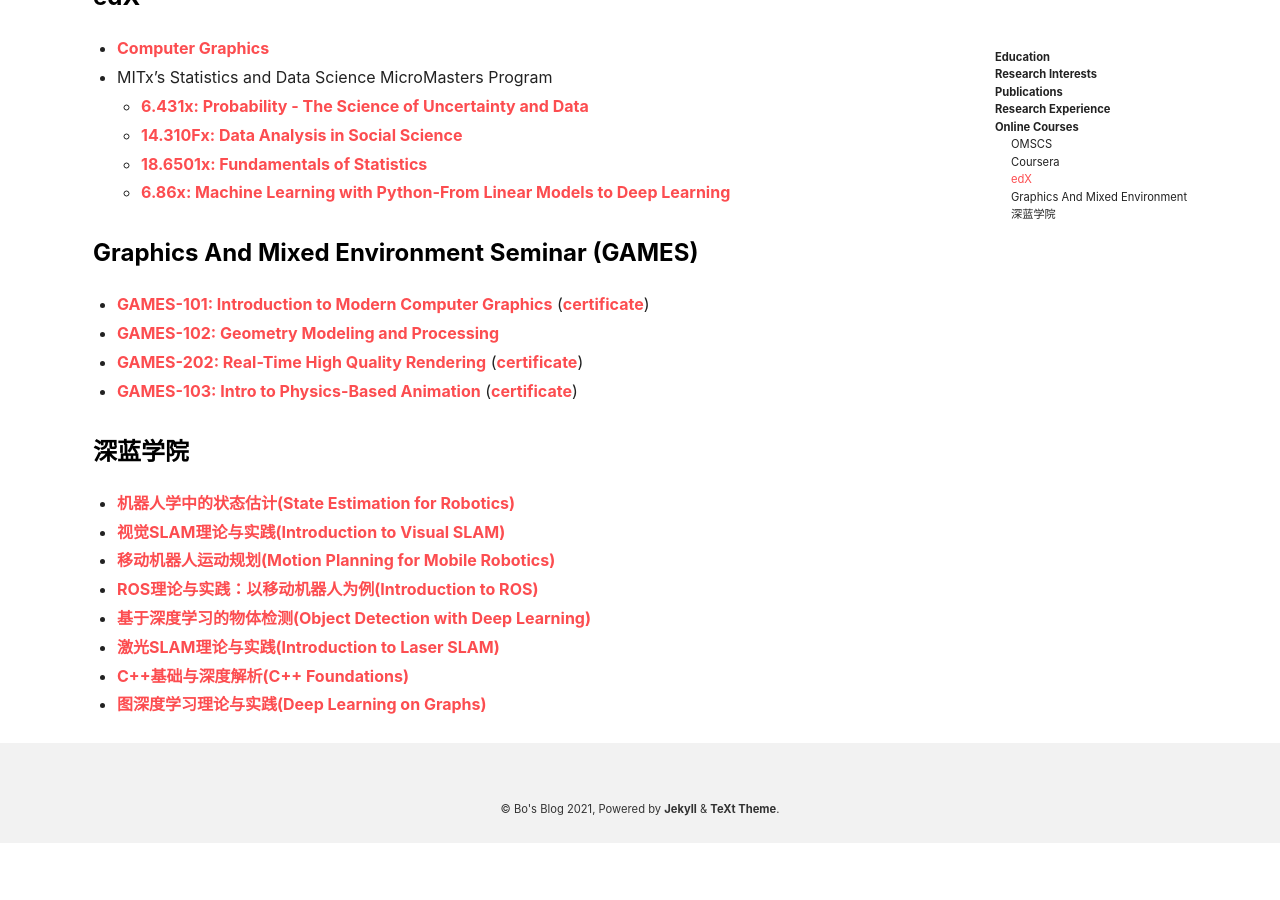
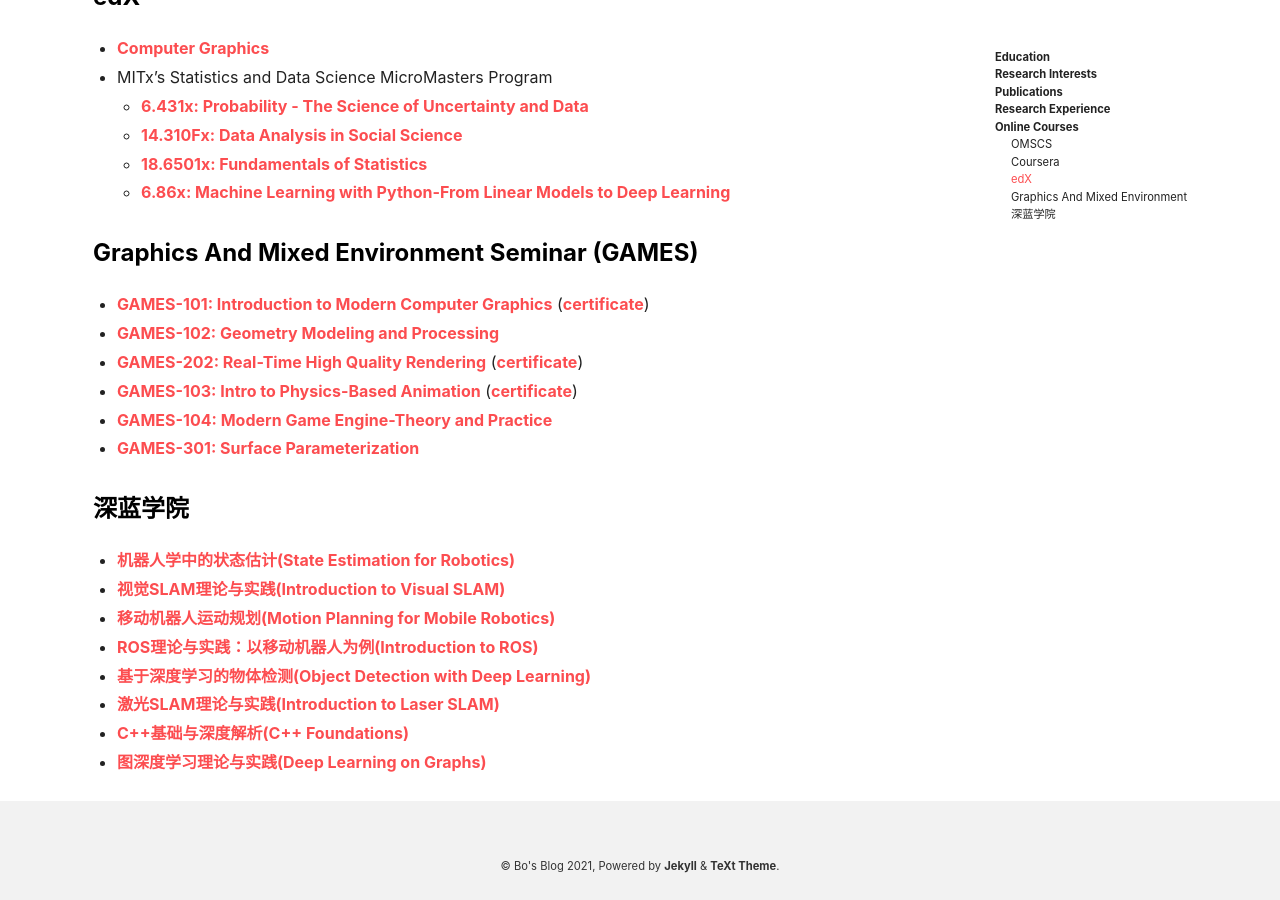
Before and after one commit to peng00bo00/peng00bo00_previous_blog, a Jekyll site: the page built from about.md, in a window 1280 px wide and 900 px high, scrolled down 3791 px. Built offline with Jekyll 4.4.1, drawn with Linux system fonts in a browser that asks for light colours; nearby versions of some CDN libraries; before the commit the page ends 4634 px from its top, so only the background shows below that.

Commit message:
Update about.md

```diff
--- a/about.md
+++ b/about.md
@@ -183,6 +183,8 @@
 - [GAMES-102: Geometry Modeling and Processing](http://staff.ustc.edu.cn/~lgliu/Courses/GAMES102_2020/default.html)
 - [GAMES-202: Real-Time High Quality Rendering](https://sites.cs.ucsb.edu/~lingqi/teaching/games202.html) ([certificate](https://drive.google.com/file/d/1vTDse2jZ0vbBUEShygA8kdeu2DjF2FeS/view?usp=sharing))
 - [GAMES-103: Intro to Physics-Based Animation](http://games-cn.org/games103/) ([certificate](https://drive.google.com/file/d/1Z0DoKhcsDher6W_PLvPhazSlsAaF5x0r/view?usp=sharing))
+- [GAMES-104: Modern Game Engine-Theory and Practice](https://games104.boomingtech.com/en/)
+- [GAMES-301: Surface Parameterization](http://staff.ustc.edu.cn/~renjiec/GAMES301/index.html)
 
 ### 深蓝学院
 
```
